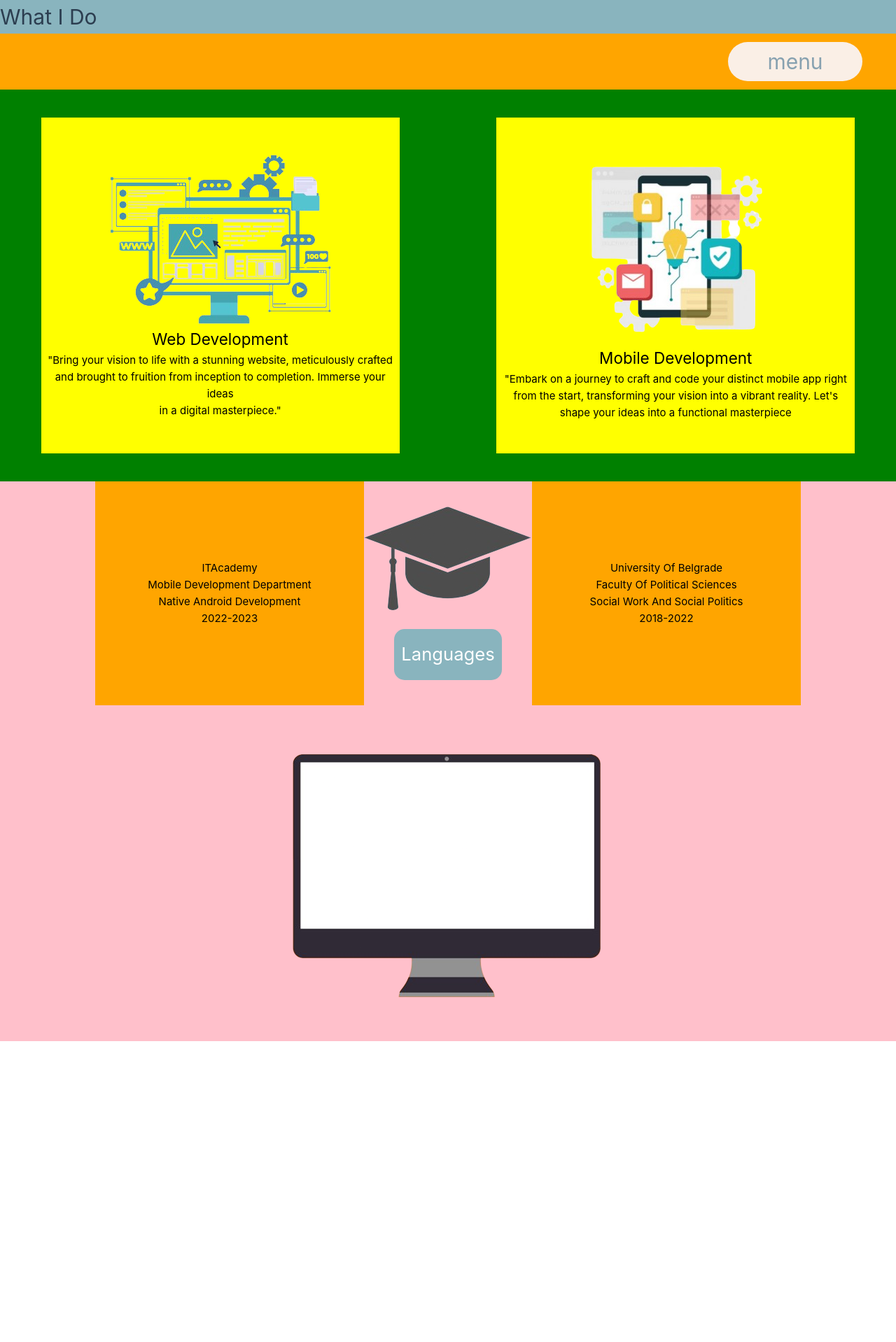
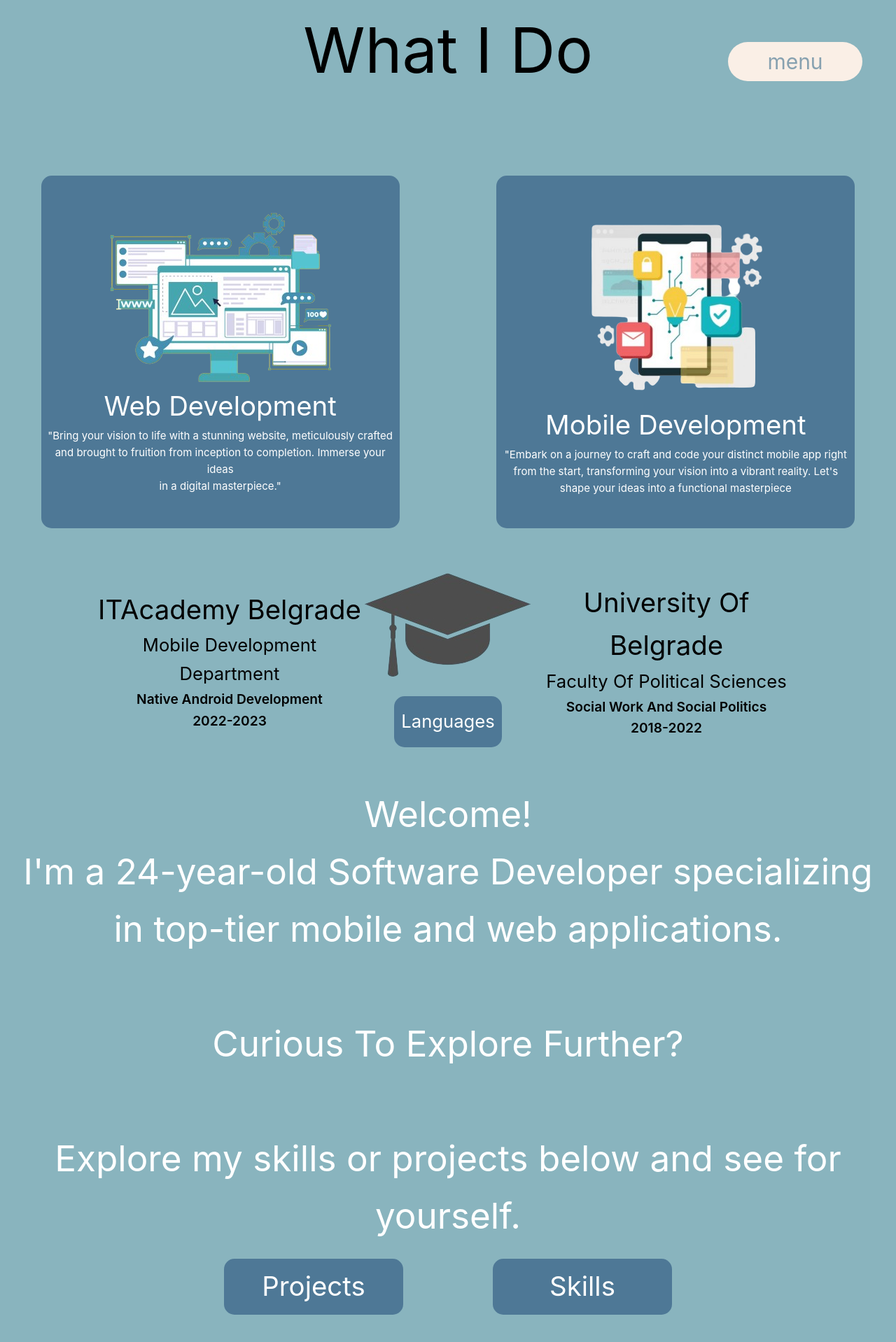
Before and after one commit to DroidStudioAS/Portfolio, a Vue app: page /about in a window 1280 px wide. Shown: the top 1918 px of the page at 70% size. Before the commit the page ends 1488 px from the top, so only its background shows below. Built offline with nearby package versions, Linux system fonts and the light colour scheme.

Commit message:
desktop refactor complete

```diff
--- a/src/views/AboutView.vue
+++ b/src/views/AboutView.vue
@@ -1,5 +1,10 @@
 <script setup>
 import { onBeforeMount, onMounted, ref } from "vue"
+import {  useRouter } from 'vue-router'
+import { useStore } from "../stores/counter";
+
+const store = useStore();
+const router = useRouter();
 
 
 let language_table = ref(null);
@@ -13,6 +18,15 @@ function toggleVisibility(){
   }
 }
 
+function pushTo(name){
+ store.setActivePage(name);
+ console.log('active page', store.getActivePage());
+  console.log('Routing to:', name);
+  console.log('Router:', router); // Check if router is defined
+  router.push({ name: name });
+  console.log("push activated");
+}
+
 onMounted(()=>{
   toggleVisibility();
 })
@@ -22,11 +36,11 @@ onMounted(()=>{
 </script>
 <template>
   <div class="about_container">
-    <h1>What I Do</h1>
+    <h1 class="head">What I Do</h1>
   <div class="page_one_container">
     <div class="service_container">
       <div class="service_card">
-        <img src="/icon_web_dev_exp.png"/>
+        <img src="/icon_web_dev.png"/>
         <h2 class="service_title">Web Development</h2>
         <p class="service_description">
               "Bring your vision to life with a stunning website, meticulously crafted <br>
@@ -50,7 +64,7 @@ onMounted(()=>{
     <div class="education_container">
         <div class="education">
           <div class="education_header">
-            ITAcademy
+            ITAcademy Belgrade
           </div>
           <div class="education_department">
             Mobile Development Department
@@ -125,15 +139,22 @@ onMounted(()=>{
         </tr>
     </table>
 </div>
+ </div>
+ <div class="frame_container">
+  <p>
+Welcome! <br>
+I'm a 24-year-old Software Developer specializing in top-tier mobile and web applications.<br> <br>
+Curious To Explore Further?<br> <br>
+Explore my skills or projects below and see for yourself.<br>
+</p>
+  <div class="button_container">
+    <div @click="pushTo('projects')" class="button">Projects</div>
+    <div @click="pushTo('skills')" class="button">Skills</div>
+  </div>
 
+ </div>
 
-    </div>
-    <div class="image_frame_container">
-      <img class="comp_image" src="/back_computer_frame.png"/>
-      <img class="mobile_image" src="/back_mobile_frame.png"/>
-    </div>
   </div>
-  <!--div class="page_three_container"></div-->
 
 </div>
 </template>
@@ -141,22 +162,24 @@ onMounted(()=>{
 /***************START Crucial For Entire Page Layout****************/
 .about_container{
 position: absolute;
+top: 0%;
 left: 0%;
-top: 0%;
+right: 0%;
 
 display: flex;
 flex-flow: column nowrap;
 justify-content: start;
 align-items: start;
+height: 270vh;
 width: 100vw;
-overflow-x: hidden;
 
 background: #89B4BE;
+
+overflow: hidden;
 }
 .page_one_container{
   height: 80vh;
   width: 100vw;
-  background: orange;
 
   display: flex;
   justify-content: center;
@@ -165,16 +188,18 @@ background: #89B4BE;
 .page_two_container{
   height: 100vh;
   width: 100vw;
-  background: pink;
 }
-/*.page_three_container{
-  height: 100vh;
-  width: 100vw;
-  background: purple;
-}*/
 /***************End Crucial For Entire Page Layout****************/
 
 /***************Start Of Page 1 Items****************/
+.head{
+ width: 100vw;
+
+ font-size: 7vw;
+ color: black;
+ text-align: center;
+}
+/*********Service*******/
 .service_container{
   display: flex;
   flex-flow:row nowrap;
@@ -185,10 +210,6 @@ background: #89B4BE;
   margin-top: 10vh;
   height: 70vh;
   width: 100vw;
-
-  background: green;
-
-
 }
 .service_card{
   display: flex;
@@ -196,17 +217,21 @@ background: #89B4BE;
   justify-content: center;
   align-items: center;
   text-align: center;
-  background: yellow;
 
   width: 40vw;
-  height: 60vh;
+  height: 63vh;
 
-  color:black
-
+  color:white;
+  background: #4E7896;
+  border-radius: 15px;
 }
-
+.service_title{
+  font-size: 3vw;
+}
+.service_description{
+  font-size: 1.3;
+}
 /***************End Of Page 1 Items****************/
-
 /***************Start Of Page 2 Items****************/
 .education_container{
   display: flex;
@@ -216,6 +241,7 @@ background: #89B4BE;
 
   width: 90vw;
   margin-left: 5vw;
+
 }
 .education{
   height: 40vh;
@@ -226,17 +252,35 @@ background: #89B4BE;
   justify-content: center;
   align-items: center;
 
-  background: orange;
   color: black;
 
   text-align: center;
 }
+/*******Start Of Education Typography Items******/
+.education_header{
+  font-size: 3vw;
+  font-style: bold;
+}
+.education_department{
+  font-size: 2vw;
+  font-style: bold;
+}
+.education_deegre{
+  font-size: 1.5vw;
+  font-weight: 600;
+}
+.education_years{
+  font-size: 1.5vw;
+  font-weight: 600;
+}
+/*******End Of Education Typography Items******/
 .education_img{
   display: flex;
   flex-flow: column nowrap;
   justify-content: center;
   align-items: center;
 }
+/******End Of Education**** */
 .language_button{
   width: 12vw;
   height: 10h;
@@ -251,7 +295,7 @@ background: #89B4BE;
   color: white;
   font-size: 2vw;
 
-  background: #89B4BE;
+  background: #4E7896;
   border-radius: 15px;
 
   z-index: 2;
@@ -268,7 +312,9 @@ background: #89B4BE;
 
   width: 80vw;
   height: 70vh;
-  background: #89B4BE;
+  background: #4E7896;
+
+  border-radius: 15px;
 
   position: absolute;
 
@@ -297,7 +343,8 @@ background: #89B4BE;
 
   width: 20vw;
 
-  font-size: 3vw;
+  font-size: 4vw;
+  color: white;
 }
 .table_header{
 
@@ -307,7 +354,9 @@ background: #89B4BE;
 
   width: 20vw;
 
-  font-size: 3vw;
+  font-size: 3.5vw;
+  font-weight: 600;
+  color: white;
 }
 .table_language{
   display: flex;
@@ -315,7 +364,10 @@ background: #89B4BE;
   align-items: center;
 
   width: 20vw;
-  font-size: 3vw;
+
+  font-size: 3.5vw;
+  font-weight: 600;
+  color: white;
 
 }
 .table_entrie{
@@ -324,41 +376,105 @@ background: #89B4BE;
   align-items: center;
 
   width: 20vw;
+
   font-size: 3vw;
+  font-style: italic;
+  color: white;
+
 }
 /********End Of Language Table**********/
 /********Start Of Frames********/
-.image_frame_container{
+.frame_container{
+  width: 100vw;
   display: flex;
+  flex-flow: column nowrap;
   justify-content: center;
   align-items: center;
-  width: 100vw;
 
+  text-align: center;
+}
+.frame_container p{
+  font-size: 4vw;
+  padding: 2.5vh;
+
+  color:#fff
 }
 .comp_image{
   visibility: visible;
+  width: 70vw;
+  position: absolute;
+  left: 15vw;
 }
 .mobile_image{
   position: absolute;
   visibility:hidden;
+
+  width: 100vw;
 }
+
+.button_container{
+display: flex;
+flex-flow: row nowrap;
+gap: 10vw;
+}
+.button_container div {
+  display: flex;
+  justify-content: center;
+  align-items: center;
+
+  height: 10vh;
+  width: 20vw;
+
+  background: #4E7896;
+  border-radius: 15px;
+  text-align: center;
+  font-size: 3vw;
+  color: white;
+}
+
 /********end Of Frames Of Frames********/
 
 /***************End Of Page 2 Items****************/
+/***************Start Of Media Queries ***************
+/***************Phones*************/
+@media(max-width:450px){
+  .table_entrie{
+    font-size: 6vw;
+  }
 
-/***************Start Of Page 3 Items****************/
+  .head{
+    font-size: 20vw;
+  }
 
-/***************End Of Page 3 Items****************/
 
-/***************Start Of Media Queries ***************
+  .service_card{
+    height: 30vh;
+   background: none;
+   color: black;
+  }
+  .service_title{
+    font-size: 10vw;
+  }
+  .service_description{
+    font-size: 4vw;
+  }
+
+
+
+
+
+}
 /* Small Devices (Phones and Small Tablets) */
 @media (max-width: 800px) {
+  .about_container{
+    height: 410vh;
+
+    width: 100vw;
+  }
 .page_one_container{
   height: 160vh;
   }
-.education{
-  width: 50vw;
-}
+
 .service_container{
   height: 150vh;
   position: absolute;
@@ -367,14 +483,33 @@ background: #89B4BE;
   top: 0%;
 
   flex-flow: column nowrap;
+  gap: 4vh;
 }
 .service_card{
   height: 75vh;
-  width: 100vw;
+  width: 60vw;
 }
+/*************education************/
 .education_container{
 flex-flow: column nowrap;
+margin-top: 0vh;
+gap: 5vh;
 }
+.education_header{
+  font-size:5vw;
+}
+.education_department{
+  font-size: 4vw;
+}
+.education_deegre{
+  font-weight: 600;
+  font-size: 3vw;
+}
+.education_years{
+  font-weight: 600;
+  font-size: 3vw;
+}
+
 .language_button{
   width: 20vw;
   height: 10h;
@@ -389,7 +524,6 @@ flex-flow: column nowrap;
   color: white;
   font-size: 3.8vw;
 
-  background: #89B4BE;
   border-radius: 15px;
 
   z-index: 2;
@@ -398,19 +532,40 @@ flex-flow: column nowrap;
 }
 .language_table_container{
   padding-left: 5vw;
-  width: 100vw;
-  height: 80vh;
 
-  align-items: right;
+  gap: 50vh;
+  width: 90vw;
+  height: 40vh;
+
 }
-
-
+.table_main_header{
+  font-size: 4vw;
+}
+.table_header{
+  font-size: 3.5vw;
+}
+.table_language{
+  font-size: 3.5vw;
+}
+.table_entrie{
+  font-size: 3vw;
+}
 
 .comp_image{
   visibility: hidden;
 }
 .mobile_image{
   visibility: visible;
+  margin-top: 28vh;
+}
+.image_frame_container{
+  top: 205vh;
+}
+.content_container{
+  width: 30vw;
+  font-size: 2.5vw;
+  left: 35vw;
+  bottom: 20vh;
 }
 }
 /***************End Of Media Queries ****************/
```
Also changed, not shown: public/back_computer_frame.png, public/back_mobile_frame.png.
